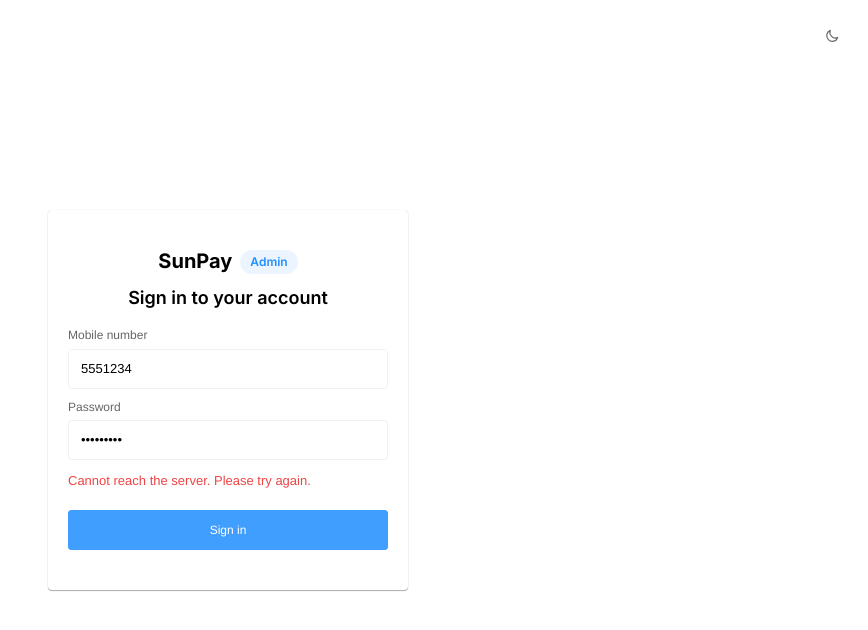
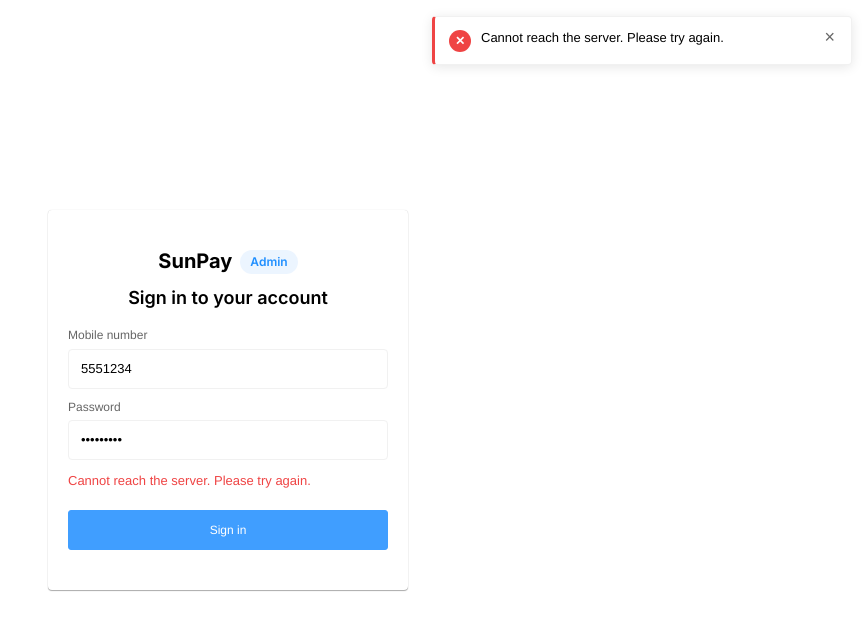
Before and after one commit to bcsuk999/subnpayadmin, a Vue app: page /login in a window 1280 px wide. Both pictures are taken after typing "5551234", "Sample123" into the empty fields and a click on the button "Sign in". Shown: the top 630 px of the page, without its empty margins (412-1280 px from the left). Built offline with nearby package versions, Linux system fonts and the light colour scheme; no server answers.

Commit message:
feat(admin): add toast UI for success and error API handling

```diff
--- a/src/App.vue
+++ b/src/App.vue
@@ -1,8 +1,10 @@
 <template>
   <ThemeToggle />
   <router-view />
+  <ToastContainer />
 </template>
 
 <script setup>
 import ThemeToggle from './components/ThemeToggle.vue'
+import ToastContainer from './components/ToastContainer.vue'
 </script>
--- /dev/null
+++ b/src/components/ToastContainer.vue
@@ -0,0 +1,161 @@
+<template>
+  <Teleport to="body">
+    <div class="toast-viewport" aria-live="polite" aria-atomic="false">
+      <TransitionGroup name="toast">
+        <div
+          v-for="t in toasts"
+          :key="t.id"
+          :class="['toast', `toast--${t.type}`]"
+          role="alert"
+        >
+          <span class="toast-icon" aria-hidden="true">
+            <span v-if="t.type === 'success'">✓</span>
+            <span v-else-if="t.type === 'error'">✕</span>
+            <span v-else-if="t.type === 'warning'">!</span>
+            <span v-else>●</span>
+          </span>
+          <p class="toast-message">{{ t.message }}</p>
+          <button class="toast-close" type="button" aria-label="Dismiss" @click="dismiss(t.id)">×</button>
+        </div>
+      </TransitionGroup>
+    </div>
+  </Teleport>
+</template>
+
+<script setup>
+import { useToast } from '../composables/useToast.js'
+
+const { toasts, dismiss } = useToast()
+</script>
+
+<style scoped>
+.toast-viewport {
+  position: fixed;
+  top: 16px;
+  right: 16px;
+  z-index: 9999;
+  display: flex;
+  flex-direction: column;
+  gap: 10px;
+  pointer-events: none;
+  max-width: 420px;
+  width: calc(100% - 32px);
+}
+
+.toast {
+  pointer-events: auto;
+  display: flex;
+  align-items: flex-start;
+  gap: 10px;
+  padding: 12px 14px;
+  border-radius: var(--radius-md);
+  border: 1px solid var(--color-border);
+  background: var(--color-bg);
+  color: var(--color-text);
+  box-shadow: var(--shadow-dropdown);
+  font-size: var(--text-h4);
+  line-height: 1.4;
+  min-width: 260px;
+}
+
+.toast-icon {
+  flex-shrink: 0;
+  width: 22px;
+  height: 22px;
+  border-radius: 50%;
+  display: inline-flex;
+  align-items: center;
+  justify-content: center;
+  font-size: 12px;
+  font-weight: 700;
+  line-height: 1;
+  margin-top: 1px;
+}
+
+.toast-message {
+  flex: 1;
+  word-break: break-word;
+}
+
+.toast-close {
+  flex-shrink: 0;
+  background: transparent;
+  border: none;
+  color: var(--color-text-secondary);
+  font-size: 18px;
+  line-height: 1;
+  cursor: pointer;
+  padding: 0 2px;
+  margin-top: -1px;
+}
+.toast-close:hover {
+  color: var(--color-text);
+}
+
+/* types */
+.toast--success {
+  border-left: 3px solid var(--color-success);
+}
+.toast--success .toast-icon {
+  background: var(--color-success);
+  color: #fff;
+}
+.toast--error {
+  border-left: 3px solid var(--color-danger);
+}
+.toast--error .toast-icon {
+  background: var(--color-danger);
+  color: #fff;
+}
+.toast--warning {
+  border-left: 3px solid var(--color-warning);
+}
+.toast--warning .toast-icon {
+  background: var(--color-warning);
+  color: #fff;
+}
+.toast--info {
+  border-left: 3px solid var(--color-primary);
+}
+.toast--info .toast-icon {
+  background: var(--color-primary);
+  color: #fff;
+}
+
+html[data-theme='dark'] .toast {
+  border-color: var(--color-border);
+  background: #1e2430;
+}
+
+/* transitions */
+.toast-move,
+.toast-enter-active,
+.toast-leave-active {
+  transition: all 220ms ease;
+}
+.toast-enter-from {
+  opacity: 0;
+  transform: translateX(16px) scale(0.98);
+}
+.toast-leave-to {
+  opacity: 0;
+  transform: translateX(12px);
+}
+.toast-leave-active {
+  position: absolute;
+}
+
+@media (max-width: 640px) {
+  .toast-viewport {
+    top: 12px;
+    left: 12px;
+    right: 12px;
+    width: auto;
+    max-width: none;
+  }
+  .toast {
+    min-width: 0;
+    width: 100%;
+  }
+}
+</style>
--- /dev/null
+++ b/src/composables/useToast.js
@@ -0,0 +1,36 @@
+import { ref } from 'vue'
+
+const toasts = ref([])
+let nextId = 0
+
+function add(message, type = 'info', duration = 4000) {
+  const id = ++nextId
+  const toast = { id, message, type, duration }
+  toasts.value.push(toast)
+  if (duration > 0) {
+    setTimeout(() => dismiss(id), duration)
+  }
+  return id
+}
+
+function dismiss(id) {
+  const idx = toasts.value.findIndex((t) => t.id === id)
+  if (idx !== -1) toasts.value.splice(idx, 1)
+}
+
+function clear() {
+  toasts.value = []
+}
+
+export function useToast() {
+  return {
+    toasts,
+    add,
+    dismiss,
+    clear,
+    success: (msg, duration) => add(msg, 'success', duration ?? 3500),
+    error: (msg, duration) => add(msg, 'error', duration ?? 4500),
+    warning: (msg, duration) => add(msg, 'warning', duration ?? 4000),
+    info: (msg, duration) => add(msg, 'info', duration ?? 4000),
+  }
+}
--- a/src/views/HomePlaceholderView.vue
+++ b/src/views/HomePlaceholderView.vue
@@ -2,19 +2,49 @@
   <main class="placeholder">
     <h1>Dashboard</h1>
     <p>Admin panel shell coming next.</p>
-    <button class="btn btn-ghost" type="button" @click="onLogout">Log out</button>
+    <div class="placeholder-actions">
+      <button class="btn btn-ghost" type="button" :disabled="updating" @click="onDemoSuccess">Demo success toast</button>
+      <button class="btn btn-ghost" type="button" :disabled="updating" @click="onDemoError">Demo error toast</button>
+      <button class="btn btn-ghost" type="button" @click="onLogout">Log out</button>
+    </div>
   </main>
 </template>
 
 <script setup>
+import { ref } from 'vue'
 import { useRouter } from 'vue-router'
 import { clearSession } from '../auth'
+import { useToast } from '../composables/useToast.js'
+import { updateUserStatus } from '../api/client.js'
 
 const router = useRouter()
+const toast = useToast()
+const updating = ref(false)
 
 function onLogout() {
   clearSession()
+  toast.info('Logged out')
   router.replace({ name: 'login' })
+}
+
+function onDemoSuccess() {
+  toast.success('Action completed successfully')
+}
+
+function onDemoError() {
+  toast.error('Something went wrong. Please try again.')
+}
+
+async function onUpdateStatusDemo(userid, status) {
+  updating.value = true
+  try {
+    const data = await updateUserStatus(userid, status)
+    toast.success(data.message || `User status updated to ${status}`)
+  } catch (err) {
+    toast.error(err.message || 'Failed to update user status')
+  } finally {
+    updating.value = false
+  }
 }
 </script>
 
@@ -33,4 +63,12 @@
   color: var(--color-text-secondary);
   font-size: var(--text-h4);
 }
+
+.placeholder-actions {
+  display: flex;
+  flex-wrap: wrap;
+  gap: var(--space-10);
+  justify-content: center;
+  margin-top: var(--space-8);
+}
 </style>
--- a/src/views/LoginView.vue
+++ b/src/views/LoginView.vue
@@ -55,8 +55,10 @@
 import { useRouter } from 'vue-router'
 import { adminLogin } from '../api/client'
 import { setSession } from '../auth'
+import { useToast } from '../composables/useToast.js'
 
 const router = useRouter()
+const toast = useToast()
 
 const form = reactive({
   mobile: '',
@@ -70,7 +72,9 @@
 
   const mobile = form.mobile.trim()
   if (!mobile || !form.password) {
-    errorMessage.value = 'Please enter your mobile number and password.'
+    const msg = 'Please enter your mobile number and password.'
+    errorMessage.value = msg
+    toast.error(msg)
     return
   }
 
@@ -78,9 +82,13 @@
   try {
     const data = await adminLogin(mobile, form.password)
     setSession(data.token, data.user)
+    toast.success(data.message || 'Login successful')
     router.replace({ name: 'home' })
   } catch (err) {
-    errorMessage.value = err.message
+    const msg = err.message || 'Login failed'
+    errorMessage.value = msg
+    toast.error(msg)
+  } finally {
     loading.value = false
   }
 }
```
